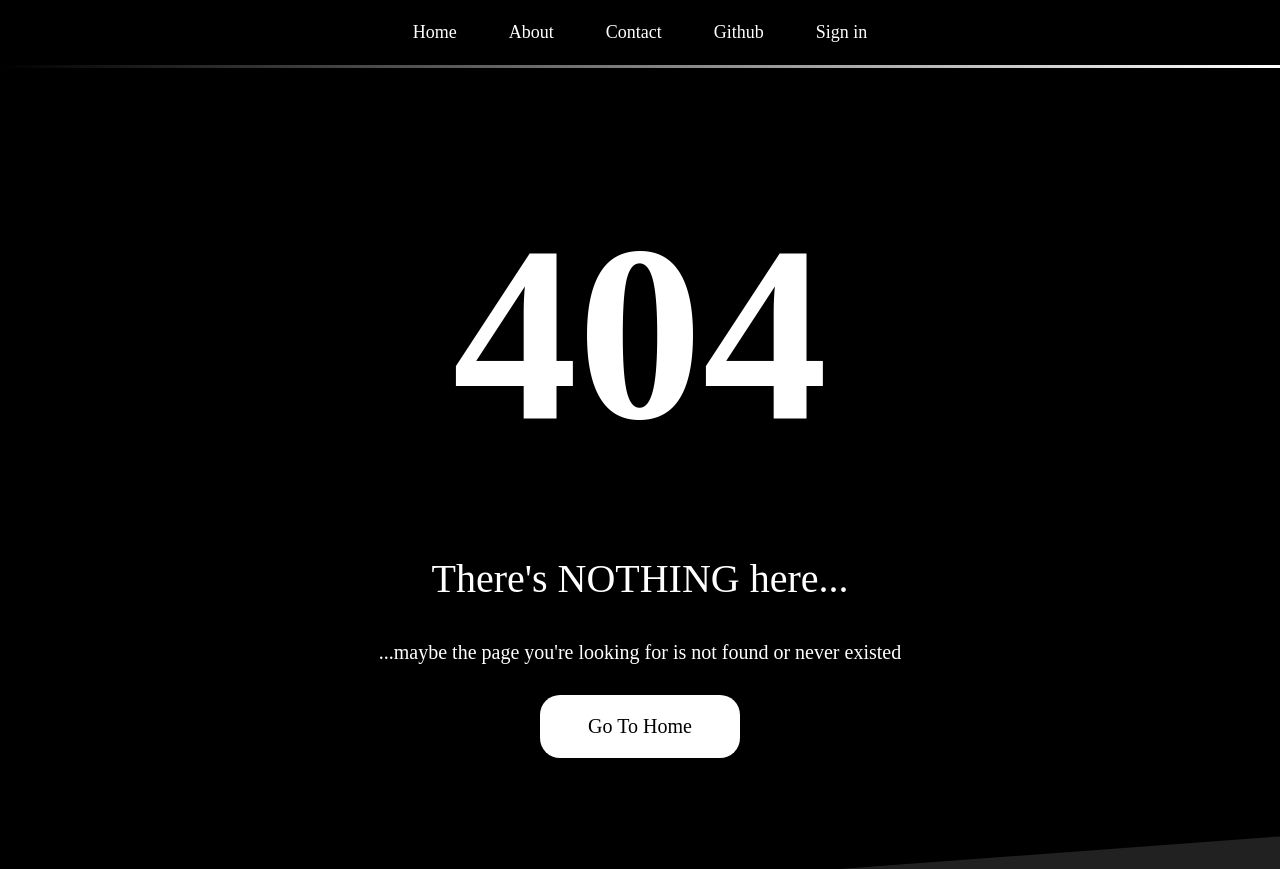
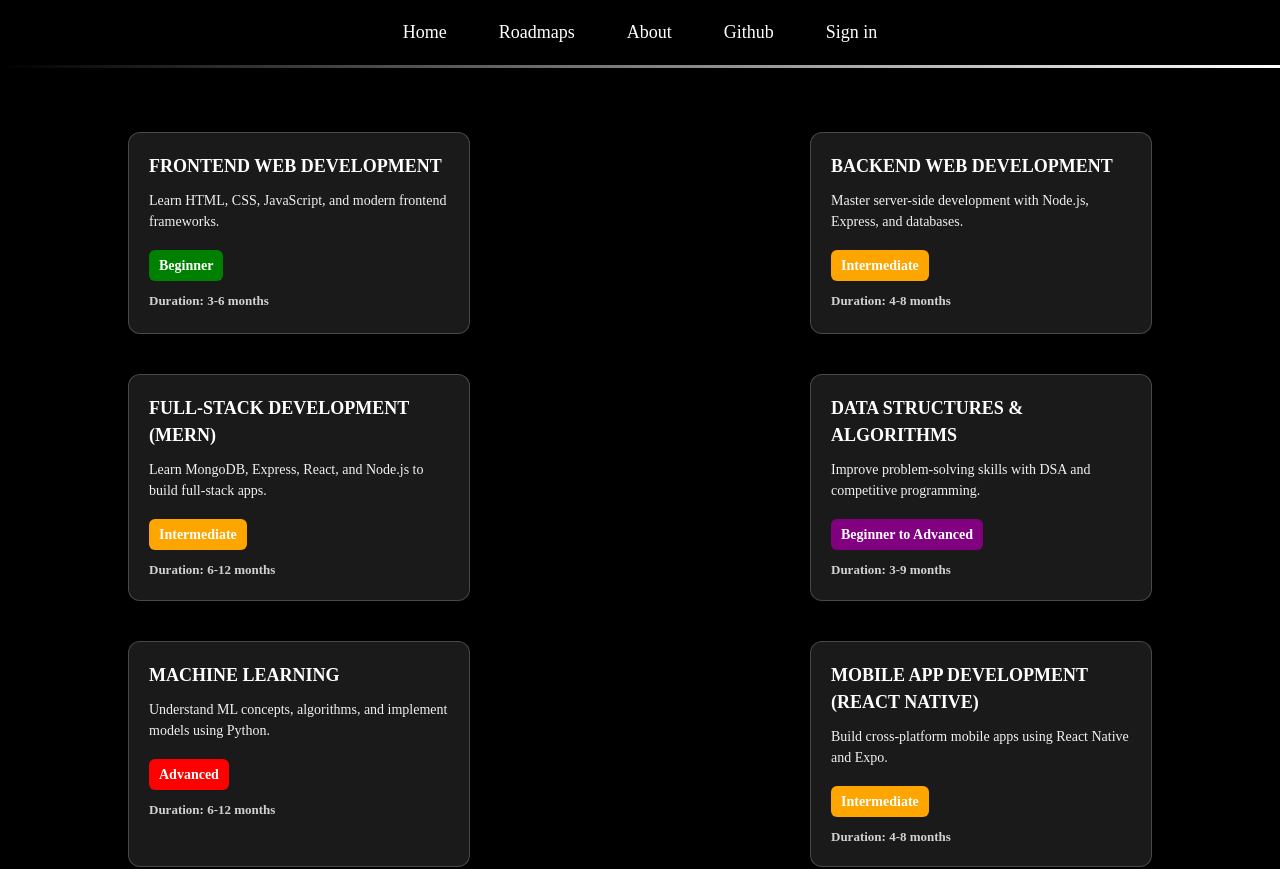
Before and after one commit to VishalBhat07/roadmap-forge, a React (Vite) app in the folder frontend/: page /roadmaps in a window 1280 px wide. Shown: the top 869 px of the page. Built offline with nearby package versions, Linux system fonts and the light colour scheme; a web font is replaced by a local one.

Commit message:
Added roadmaps pages and route

```diff
--- a/frontend/src/App.jsx
+++ b/frontend/src/App.jsx
@@ -6,6 +6,7 @@ import { BrowserRouter, Routes, Route } from "react-router-dom";
 import About from "./pages/About/About";
 import NotFoundPage from "./pages/NotFoundPage/NotFoundPage";
 import Signin from "./pages/Signin/Signin";
+import Roadmaps from "./pages/Roadmaps/Roadmaps.jsx";
 
 function App() {
   return (
@@ -16,6 +17,7 @@ function App() {
           <Route path="/" element={<Hero />} />
           <Route path="/about" element={<About />} />
           <Route path="/signin" element={<Signin />} />
+          <Route path="/roadmaps" element={<Roadmaps />} />
           <Route path="*" element={<NotFoundPage />} />
         </Routes>
         <Footer />
--- a/frontend/src/components/Footer/Footer.module.css
+++ b/frontend/src/components/Footer/Footer.module.css
@@ -27,8 +27,6 @@
   color: #fff;
   animation: pulse 1.5s infinite alternate;
 }
-
-
 
 .logo > i {
   font-size: 25px;
--- a/frontend/src/components/Navbar/Navbar.jsx
+++ b/frontend/src/components/Navbar/Navbar.jsx
@@ -13,13 +13,13 @@ const Navbar = () => {
             </Link>
           </li>
           <li className={styles.li}>
-            <Link className={styles.a} to={"/about"}>
-              About
+            <Link className={styles.a} to={"/roadmaps"}>
+              Roadmaps
             </Link>
           </li>
           <li className={styles.li}>
-            <Link className={styles.a} to={"/contact"}>
-              Contact
+            <Link className={styles.a} to={"/about"}>
+              About
             </Link>
           </li>
           <li className={styles.li}>
--- a/frontend/src/pages/NotFoundPage/NotFoundPage.jsx
+++ b/frontend/src/pages/NotFoundPage/NotFoundPage.jsx
@@ -1,7 +1,9 @@
 import React from "react";
 import "./NotFoundPage.css";
+import { useNavigate } from "react-router-dom";
 
 const NotFoundPage = () => {
+  const navigate = useNavigate();
   return (
     <div className="container">
       <div className="number">404</div>
@@ -10,7 +12,7 @@ const NotFoundPage = () => {
         ...maybe the page you're looking for is not found or never existed
       </div>
       <div className="redirect">
-        <button>Go To Home</button>
+        <button onClick={() => navigate("/")}>Go To Home</button>
       </div>
     </div>
   );
--- /dev/null
+++ b/frontend/src/pages/Roadmaps/Card.jsx
@@ -0,0 +1,33 @@
+import React from "react";
+import styles from "./Card.module.css";
+
+const Card = ({ id, title, description, difficulty, duration }) => {
+  function getDifficultyColor(difficulty) {
+    switch (difficulty) {
+      case "Beginner":
+        return "green";
+      case "Intermediate":
+        return "orange";
+      case "Advanced":
+        return "red";
+      default:
+        return "purple";
+    }
+  }
+
+  return (
+    <div id={id} key={id} className={styles.container}>
+      <div className={styles.title}>{title}</div>
+      <div className={styles.description}>{description}</div>
+      <div
+        className={styles.difficulty}
+        style={{ backgroundColor: `${getDifficultyColor(difficulty)}` }}
+      >
+        {difficulty}
+      </div>
+      <div className={styles.duration}>Duration: {duration}</div>
+    </div>
+  );
+};
+
+export default Card;
--- /dev/null
+++ b/frontend/src/pages/Roadmaps/Card.module.css
@@ -0,0 +1,54 @@
+.container {
+  background: rgba(255, 255, 255, 0.1);
+  backdrop-filter: blur(10px);
+  border-radius: 12px;
+  padding: 20px;
+  width: 300px;
+  min-height: 160px;
+  box-shadow: 0px 4px 10px rgba(0, 0, 0, 0.1);
+  transition: transform 0.3s ease-in-out, box-shadow 0.3s ease-in-out;
+  cursor: pointer;
+  border: 1px solid rgba(255, 255, 255, 0.2);
+}
+
+.container:hover {
+  transform: scale(1.05);
+  box-shadow: 0px 10px 20px rgba(0, 0, 0, 0.15);
+}
+
+.title {
+  font-size: 18px;
+  font-weight: bold;
+  color: #ffffff;
+  text-transform: uppercase;
+  margin-bottom: 10px;
+}
+
+.description {
+  font-size: 14px;
+  color: #f1f1f1;
+  margin-bottom: 10px;
+}
+
+.difficulty {
+  font-size: 14px;
+  font-weight: bold;
+  padding: 5px 10px;
+  display: inline-block;
+  border-radius: 6px;
+  margin-top: 8px;
+}
+
+.duration {
+  font-size: 13px;
+  font-weight: 600;
+  color: #d1d1d1;
+  margin-top: 10px;
+}
+
+/* Responsive Design */
+@media (max-width: 768px) {
+  .container {
+    width: 100%;
+  }
+}
--- /dev/null
+++ b/frontend/src/pages/Roadmaps/Roadmaps.jsx
@@ -0,0 +1,23 @@
+import React from "react";
+import styles from "./Roadmaps.module.css";
+import roadmaps from "./roadmaps.js";
+import Card from "./Card.jsx";
+
+const Roadmaps = () => {
+  return (
+    <div className={styles.container}>
+      {roadmaps.map((roadmap) => (
+        <Card
+          id={roadmap.id}
+          key={roadmap.id}
+          title={roadmap.title}
+          description={roadmap.description}
+          difficulty={roadmap.difficulty}
+          duration={roadmap.duration}
+        />
+      ))}
+    </div>
+  );
+};
+
+export default Roadmaps;
--- /dev/null
+++ b/frontend/src/pages/Roadmaps/Roadmaps.module.css
@@ -0,0 +1,10 @@
+.container {
+  background-color: black;
+  color: white;
+  min-height: 70vh;
+  padding: 5% 10%;
+  display: flex;
+  justify-content: space-between;
+  gap: 40px;
+  flex-wrap: wrap;
+}
--- /dev/null
+++ b/frontend/src/pages/Roadmaps/roadmaps.js
@@ -0,0 +1,99 @@
+const roadmaps = [
+  {
+    id: 1,
+    title: "Frontend Web Development",
+    description: "Learn HTML, CSS, JavaScript, and modern frontend frameworks.",
+    difficulty: "Beginner",
+    duration: "3-6 months",
+  },
+  {
+    id: 2,
+    title: "Backend Web Development",
+    description:
+      "Master server-side development with Node.js, Express, and databases.",
+    difficulty: "Intermediate",
+    duration: "4-8 months",
+  },
+  {
+    id: 3,
+    title: "Full-Stack Development (MERN)",
+    description:
+      "Learn MongoDB, Express, React, and Node.js to build full-stack apps.",
+    difficulty: "Intermediate",
+    duration: "6-12 months",
+  },
+  {
+    id: 4,
+    title: "Data Structures & Algorithms",
+    description:
+      "Improve problem-solving skills with DSA and competitive programming.",
+    difficulty: "Beginner to Advanced",
+    duration: "3-9 months",
+  },
+  {
+    id: 5,
+    title: "Machine Learning",
+    description:
+      "Understand ML concepts, algorithms, and implement models using Python.",
+    difficulty: "Advanced",
+    duration: "6-12 months",
+  },
+  {
+    id: 6,
+    title: "Mobile App Development (React Native)",
+    description:
+      "Build cross-platform mobile apps using React Native and Expo.",
+    difficulty: "Intermediate",
+    duration: "4-8 months",
+  },
+  {
+    id: 7,
+    title: "Cybersecurity",
+    description:
+      "Learn ethical hacking, cryptography, and security best practices.",
+    difficulty: "Advanced",
+    duration: "6-12 months",
+  },
+  {
+    id: 8,
+    title: "Blockchain Development",
+    description:
+      "Explore smart contracts, Ethereum, Solidity, and blockchain protocols.",
+    difficulty: "Advanced",
+    duration: "6-12 months",
+  },
+  {
+    id: 9,
+    title: "DevOps & Cloud Computing",
+    description:
+      "Master CI/CD, Docker, Kubernetes, AWS, and cloud-based infrastructure.",
+    difficulty: "Intermediate to Advanced",
+    duration: "6-12 months",
+  },
+  {
+    id: 10,
+    title: "Game Development",
+    description:
+      "Learn Unity, Unreal Engine, and game physics to build immersive experiences.",
+    difficulty: "Intermediate",
+    duration: "6-12 months",
+  },
+  {
+    id: 11,
+    title: "Artificial Intelligence",
+    description:
+      "Dive into AI, neural networks, deep learning, and NLP using TensorFlow and PyTorch.",
+    difficulty: "Advanced",
+    duration: "6-12 months",
+  },
+  {
+    id: 12,
+    title: "C++ & Game Development",
+    description:
+      "C++ is the backbone of high-performance applications, from game engines to system software.",
+    difficulty: "Beginner to Advanced",
+    duration: "6-12 months",
+  },
+];
+
+export default roadmaps;
--- a/frontend/src/pages/Signin/Signin.jsx
+++ b/frontend/src/pages/Signin/Signin.jsx
@@ -1,8 +1,32 @@
-import React from "react";
+import React, { useState } from "react";
 import { Link } from "react-router-dom";
 import styles from "./Signin.module.css";
 
 const Signin = () => {
+  const [userData, setUserData] = useState({
+    username: "",
+    email: "",
+    password: "",
+  });
+
+  const handleChange = (e) => {
+    setUserData({
+      ...userData,
+      [e.target.name]: e.target.value,
+    });
+  };
+
+  const handleSubmit = (e) => {
+    e.preventDefault();
+    console.log("Form submitted successfully");
+    setUserData({
+      username: "",
+      email: "",
+      password: "",
+    });
+    console.log(userData);
+  };
+
   return (
     <>
       <div className={styles.container}>
@@ -11,17 +35,30 @@ const Signin = () => {
             <p>Welcome back !</p>
           </div>
           <div className={styles.signin}>
-            <form action="" className={styles.form}>
+            <form onSubmit={handleSubmit} className={styles.form}>
               <input
+                name="username"
                 className={styles.username}
                 type="text"
                 placeholder="username"
+                value={userData.username}
+                onChange={handleChange}
               />
-              <input className={styles.email} type="text" placeholder="email" />
               <input
+                name="email"
+                className={styles.email}
+                type="text"
+                placeholder="email"
+                value={userData.email}
+                onChange={handleChange}
+              />
+              <input
+                name="password"
                 className={styles.password}
                 type="password"
                 placeholder="password"
+                value={userData.password}
+                onChange={handleChange}
               />
               <button type="submit" className={styles.ctaButton}>
                 Sign In
--- a/frontend/src/pages/Signin/Signin.module.css
+++ b/frontend/src/pages/Signin/Signin.module.css
@@ -5,6 +5,7 @@
   display: flex;
   justify-content: center;
   align-items: center;
+  z-index: 1;
 }
 
 .modal {
@@ -26,7 +27,7 @@
   font-size: 28px;
   font-weight: bold;
   margin-bottom: 15px;
-  color: blueviolet;
+  color: white;
 }
 
 /* Sign-in Form */
@@ -35,7 +36,7 @@
   flex-direction: column;
   align-items: center;
   width: 100%;
-  gap: 15px;
+  gap: 20px;
 }
 
 .signin form input {
```
